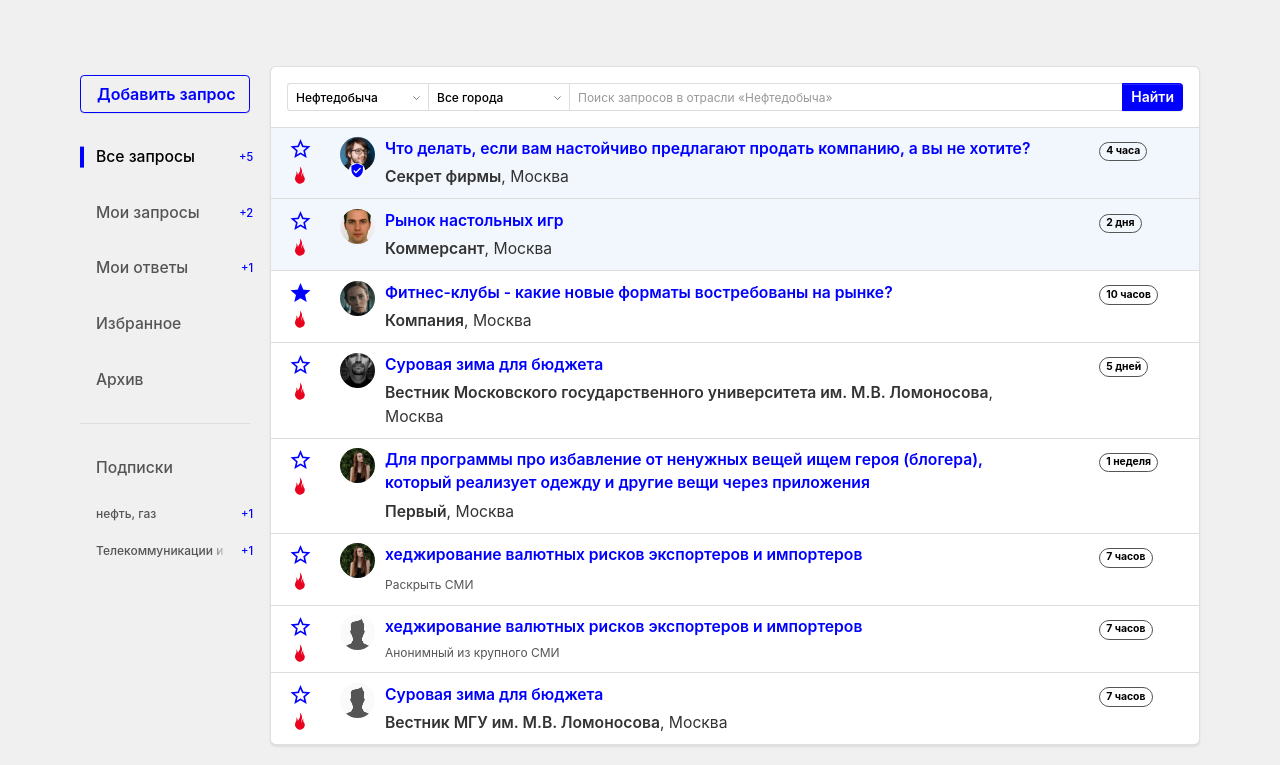
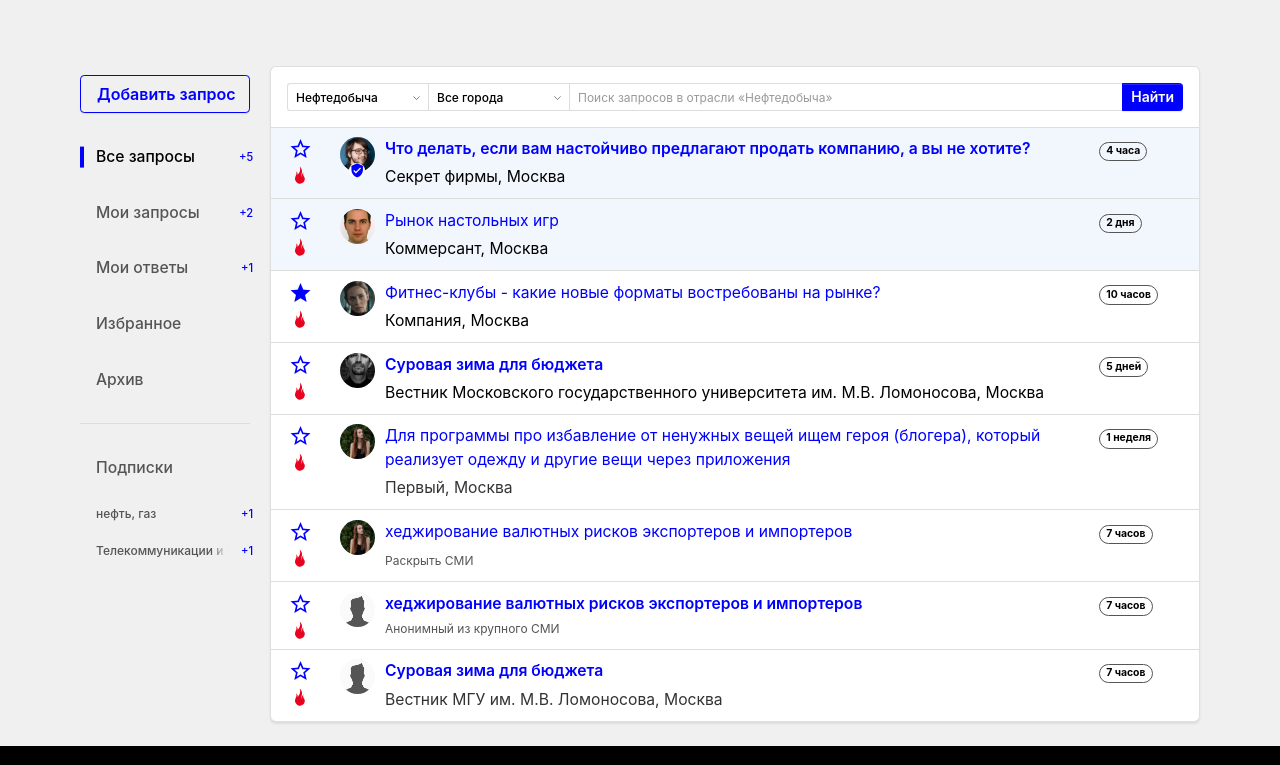
Before and after one commit to PhantomDC/pf2, a website: page index.html in a window 1280 px wide. Shown: the part 54-819 px from the top of the page. Drawn offline with Linux system fonts and the light colour scheme.

Commit message:
generic list of queries v3 polishing

```diff
--- a/index.html
+++ b/index.html
@@ -335,10 +335,7 @@
                                             <p class="media-heading"><a href="query.html" class="font-weight-sbold">Что
                                                 делать, если вам настойчиво предлагают продать компанию, а вы не
                                                 хотите?</a></p>
-                                            <div class="text-gray-dark"><span class="font-weight-sbold">Секрет
-                                                фирмы</span>,
-                                                Москва
-                                            </div>
+                                            <div>Секрет фирмы, Москва</div>
 
                                             <span class="tag tag-deadline tag-pill hidden-sm-up mt-half">4 часа</span>
 
@@ -387,10 +384,9 @@
 
                                         </a>
                                         <div class="media-body">
-                                            <p class="media-heading"><a href="query.html" class="font-weight-sbold">Рынок
+                                            <p class="media-heading"><a href="query.html" class="">Рынок
                                                 настольных игр</a></p>
-                                            <div class="text-gray-dark"><span
-                                                    class="font-weight-sbold">Коммерсант</span>, Москва
+                                            <div>Коммерсант, Москва
                                             </div>
 
                                             <span class="tag tag-deadline tag-pill hidden-sm-up mt-half">2 дня</span>
@@ -442,9 +438,9 @@
 
 
                                         <div class="media-body">
-                                            <p class="media-heading"><a href="query.html" class="font-weight-sbold">
+                                            <p class="media-heading"><a href="query.html" class="">
                                                 Фитнес-клубы - какие новые форматы востребованы на рынке?</a></p>
-                                            <div class="text-gray-dark"><span class="font-weight-sbold">Компания</span>,
+                                            <div>Компания,
                                                 Москва
                                             </div>
 
@@ -499,8 +495,8 @@
                                         <div class="media-body">
                                             <p class="media-heading"><a href="query.html" class="font-weight-sbold">
                                                 Суровая зима для бюджета</a></p>
-                                            <div class="text-gray-dark"><span class="font-weight-sbold">
-                                                Вестник Московского государственного университета им. М.В. Ломоносова</span>,
+                                            <div>
+                                                Вестник Московского государственного университета им. М.В. Ломоносова,
                                                 Москва
                                             </div>
 
@@ -554,13 +550,13 @@
 
                                         <div class="media-body">
                                             <p class="media-heading">
-                                                <a href="query.html" class="font-weight-sbold">
+                                                <a href="query.html" class="">
                                                     Для программы про избавление от ненужных вещей ищем героя (блогера),
                                                     который реализует одежду и другие вещи через приложения
                                                 </a>
                                             </p>
                                             <div class="text-gray-dark">
-                                                <span class="font-weight-sbold">Первый</span>, Москва
+                                                <span class="">Первый</span>, Москва
                                             </div>
 
                                             <span class="tag tag-deadline tag-pill hidden-sm-up mt-half">
@@ -615,7 +611,7 @@
 
                                         <div class="media-body">
                                             <p class="media-heading">
-                                                <a href="query.html" class="font-weight-sbold">
+                                                <a href="query.html" class="">
                                                     хеджирование валютных рисков экспортеров и импортеров
                                                 </a>
                                             </p>
@@ -732,7 +728,7 @@
                                         <div class="media-body">
                                             <p class="media-heading"><a href="query.html" class="font-weight-sbold">
                                                 Суровая зима для бюджета</a></p>
-                                            <div class="text-gray-dark"><span class="font-weight-sbold">
+                                            <div class="text-gray-dark"><span class="">
                                                 Вестник МГУ им. М.В. Ломоносова</span>,
                                                 Москва
                                             </div>
```
